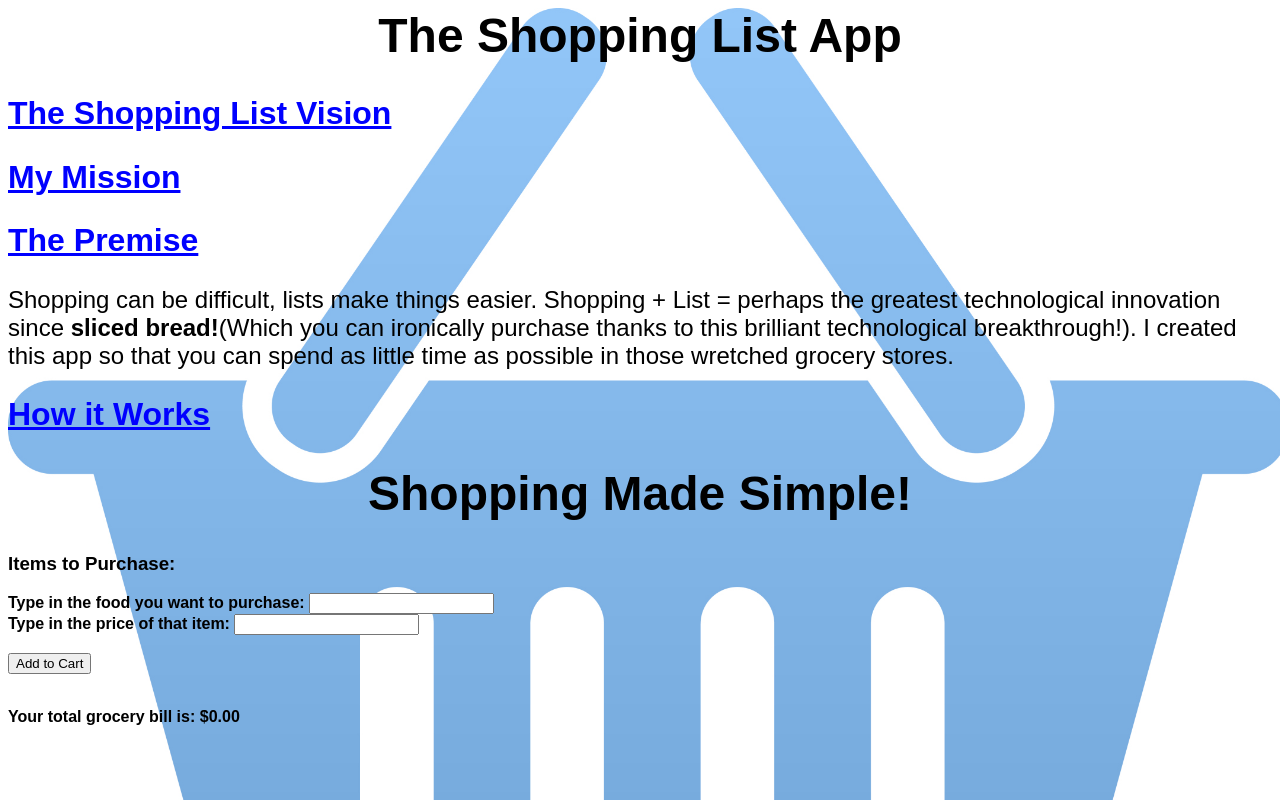
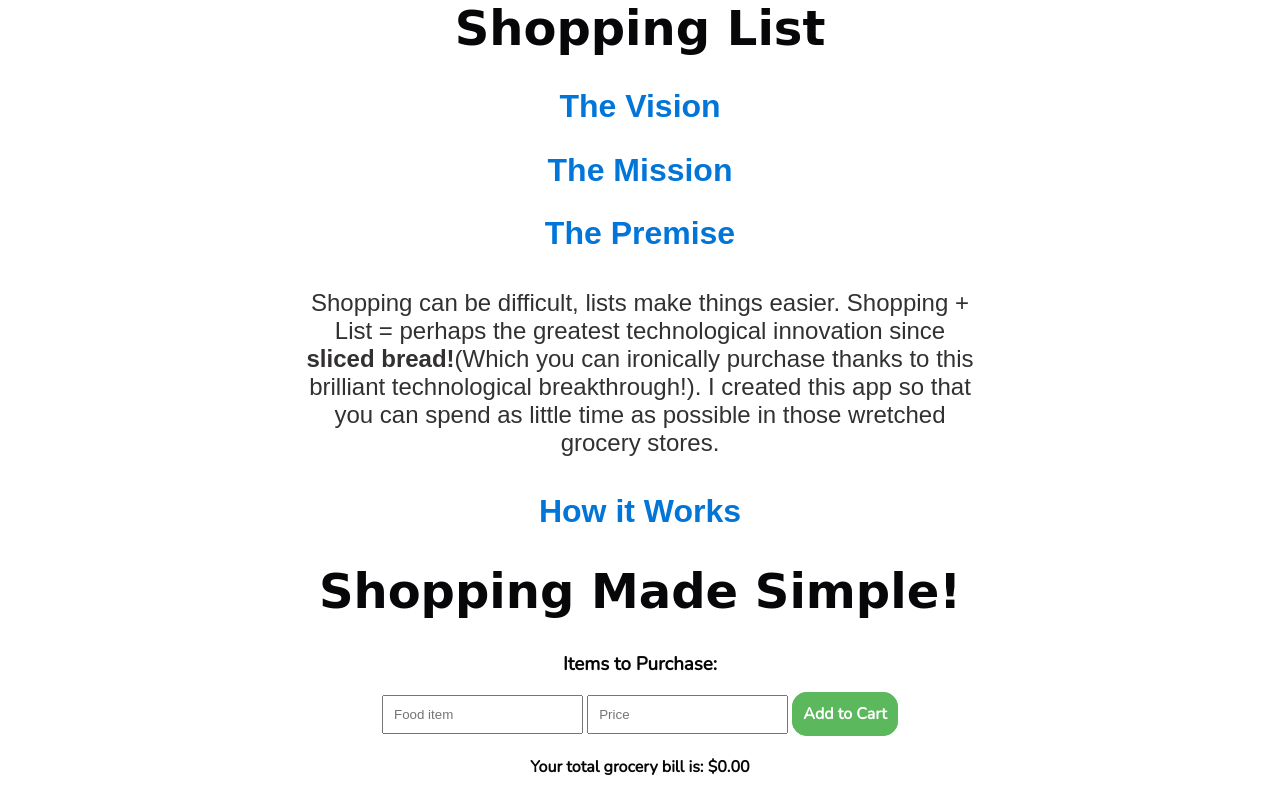
Before and after one commit to ShugKnight24/Shopping_List, a plain HTML site: page index.html in a window 1280 px wide. Both pictures are taken after a click on the element "The Premise". Drawn offline with nearby package versions, Linux system fonts and the light colour scheme; a web font is replaced by a local one.

Commit message:
Updated index.html, updated styles, changed vanilla js to jQuery, added README.md, renamed files, refactored old code.

```diff
--- a/index.html
+++ b/index.html
@@ -3,60 +3,56 @@
 	<meta charset="UTF-8">
 	<meta name="viewport" content="width=device-width, initial-scale=1.0">
 	<meta http-equiv="X-UA-Compatible" content="ie=edge">
-  <link rel="stylesheet" href="styles.css">
-  <title>Weekly Shopping List</title>
+	<link href="https://fonts.googleapis.com/css?family=Happy+Monkey|Nunito" rel="stylesheet">
+	<link rel="stylesheet" href="style.css">
+	<title>Shopping List</title>
 </head>
 <body>
-  <div id="background-image">
-    <img class="basket" src="images/shoppingBasket.jpg"/>
+	<div id="container">
+		<h1 id="header">Shopping List</h1>
 		<div id="accordion">
-        <h1>The Shopping List App</h1>
-          <h2>The Shopping List Vision</h2>
-          <div id="collapse1">
-            <p>Are you the type of person who struggles in a grocery store? Does the pressure of standing in long aisles of food weight down on you? Have you ever walked in to buy something specfic and walked out with more items than you anticipated? Fear not! Statistics that probably don't exist and definitely cannot be verified say that you are not alone.</p>
+			<h2 id="accordion-title-1">The Vision</h2>
+			<!-- Collapse1 to be open on default -->
+			<div id="collapse-1">
+				<p>Are you the type of person who struggles in a grocery store? Does the pressure of standing in long aisles of food weigh down on you? Have you ever walked in to buy something specfic and walked out with more items than you anticipated? Fear not! Statistics that probably don't exist and definitely cannot be verified say that you are not alone.</p>
 			</div>
-          <h2>My Mission</h2>
-          <div id="collapse2">
+			<h2 id="accordion-title-2">The Mission</h2>
+			<div id="collapse-2" class="hidden">
 				<p>Does that resonate with you? If it doesn't, you are just far, far superior to the rest of us and don't belong on this web app. If it does, I have dedicated my life to helping people like you. I myself hate grocery stores. Get me Amazon Fresh, and I'll be happy, but for now, these monolithic organizations persist, and we must go there for sustenance. Fear not! There is an app for that!</p>
 			</div>
-          <h2>The Premise</h2>
-          <div id="collapse3">
+			<h2 id="accordion-title-3">The Premise</h2>
+			<div id="collapse-3" class="hidden">
 				<p>Shopping can be difficult, lists make things easier. Shopping + List = perhaps the greatest technological innovation since <b>sliced bread!</b>(Which you can ironically purchase thanks to this brilliant technological breakthrough!). I created this app so that you can spend as little time as possible in those wretched grocery stores.</p>
 			</div>
-          <h2>How it Works</h2>
-          <div id="collapse4">
+			<h2 id="accordion-title-4">How it Works</h2>
+			<div id="collapse-4" class="hidden">
 				<p>There is a form below that you can use to enter the food and price of the item you would like to purchase, and my program will do all of the work. It will generate a list for you, add up the prices those items for you!</p>
 			</div>
-        <div id="shoppingForm"
-          <fieldset>
+		</div>
+		<div id="shopping-list-form">
 			<h1>Shopping Made Simple!</h1>
 			<h3>Items to Purchase:</h3>
-              <label class="food" for="text">Type in the food you want to purchase:</label>
-              <input id="foodToAdd" type="text" name="food"/>
-              <br>
-              <label class="price" type="number">Type in the price of that item:</label>
-              <input id="priceToAdd" type="text" name="price"/>
-              <br>
+			<!-- <label class="food" for="text">Food to purchase:</label> -->
+			<input id="food-to-add" type="text" name="food" placeholder="Food item">
+			<!-- <label class="price" type="number">Price of the item:</label> -->
+			<input id="price-to-add" type="text" name="price" placeholder="Price">
 			<!--  <label class="quant" for="number">Type in the quantity of that item:</label>
 			<input id="quantToAdd" type="text" value="1" name="numberToAdd"/> -->
-              <br>
-              <button type="button" onClick="addGroceries(); return false" Name="addToList">Add to Cart</button>
-          </fieldset>
+			<a id="add-groceries" Name="add-to-list">Add to Cart</a>
 		</div>
-        <br>
-        <ul id="growingFoodList">
+		<div id="lists-container">
+			<ul id="growing-food-list">
 
 			</ul>
-
-        <ul id="growingPriceList">
+			<ul id="growing-price-list">
 
 			</ul>
-
-        <div id="totalPrice">
+		</div>
+		<div id="total-price">
 
 		</div>
 	</div>
-  </div>
-<script type="text/javascript" src="scripts.js"></script>
+	<script src="https://ajax.googleapis.com/ajax/libs/jquery/1.12.0/jquery.min.js"></script>
+	<script src="script.js"></script>
 </body>
 </html>
--- /dev/null
+++ b/script.js
@@ -0,0 +1,148 @@
+$(document).ready(function(){
+
+	'use strict';
+
+	var $accordion = $('#accordion'),
+		$accordionTitle1 = $('#accordion-title-1'),
+		$accordionTitle2 = $('#accordion-title-2'),
+		$accordionTitle3 = $('#accordion-title-3'),
+		$accordionTitle4 = $('#accordion-title-4'),
+		$accordionLinks = $('#accordion').children('h2');
+
+	$accordionTitle1.on('click', function() {
+
+		var $collapse1 = $('#collapse-1');
+
+		if ($collapse1.hasClass('hidden')) {
+
+			$accordion.children('div').addClass('hidden');
+
+			$collapse1.removeClass('hidden');
+
+		} else {
+
+			$collapse1.addClass('hidden');
+
+		}
+
+	});
+
+	$accordionTitle2.on('click', function() {
+
+		var $collapse2 = $('#collapse-2');
+
+		if ($collapse2.hasClass('hidden')) {
+
+			$accordion.children('div').addClass('hidden');
+
+			$collapse2.removeClass('hidden');
+
+		} else {
+
+			$collapse2.addClass('hidden');
+
+		}
+
+	});
+
+	$accordionTitle3.on('click', function() {
+
+		var $collapse3 = $('#collapse-3');
+
+		if ($collapse3.hasClass('hidden')) {
+
+			$accordion.children('div').addClass('hidden');
+
+			$collapse3.removeClass('hidden');
+
+		} else {
+
+			$collapse3.addClass('hidden');
+
+		}
+
+	});
+
+	$accordionTitle4.on('click', function() {
+
+		var $collapse4 = $('#collapse-4');
+
+		if ($collapse4.hasClass('hidden')) {
+
+			$accordion.children('div').addClass('hidden');
+
+			$collapse4.removeClass('hidden');
+
+		} else {
+
+			$collapse4.addClass('hidden');
+
+		}
+
+	});
+
+	// Create on click functions for all accordion titles
+
+	// Begin Shopping List Stuff
+	var $totalPrice = $('#total-price'),
+		shoppingList = [],
+		total = 0.00;
+
+	// Make total display initially
+	$totalPrice.html('Your total grocery bill is: $' + total.toFixed(2));
+
+	$('#add-groceries').on('click', function(){
+
+		addGroceries();
+
+	});
+
+	// Target the form to add items, price, and their quantity
+	function addGroceries(){
+
+		var $growingFoodList = $('#growing-food-list'),
+			$growingPriceList = $('#growing-price-list'),
+			$totalPrice = $('#total-price'),
+			newItem = $('#food-to-add').val(),
+			newPrice = $('#price-to-add').val(),
+			newQuantity = $('#quantity-to-add').val();
+
+		// Validate that newItem is not null
+		if (newItem === '') {
+
+			alert('Please enter a name for the item you are buying');
+
+		}
+
+		// Validate that newPrice is not null
+		if (newPrice === '') {
+
+			alert('Please enter a price for the item you are buying');
+
+		}
+
+		if (newPrice < 0) {
+
+			alert('The price must be positive');
+
+		} else if ($.isNumeric(newPrice)) {
+
+			// Add <li> to #growing-food-list
+			$growingFoodList.append('<li>' + newItem + ' is</li>');
+
+			// Add <li> to #growingPriceList
+			$growingPriceList.append('<li>' + '$' + newPrice + '</li>');
+
+			// Continuously update the total everytime a new item is added
+			total += parseFloat(newPrice);
+			$totalPrice.html('Total price: $' + total.toFixed(2));
+
+		} else {
+
+			alert('Please enter a valid number');
+
+		}
+
+	}
+
+});
--- a/scripts.js
+++ /dev/null
@@ -1,48 +0,0 @@
-// Playing with the concept of an accordion in Javascript
-// Have it set to manipulate the h2 and their child <p> through DOM
-
-accoridon = document.getElementById("accordion");
-titles = accordion.getElementsByTagName("h2");
-
-// I use a for loop to check on the length of the h2 class.
-for (i=0; i<titles.length;i++){
-  titles[i].addEventListener("click", displayAccordion);
-}
-
-function displayAccordion(){
-  content = this.nextSibling.nextSibling;
-
-  if (content.style.display != "block"){
-    content.style.display = "block";
-  } else {
-    content.style.display = "none";
-  }
-}
-
-// Begin Shopping List Stuff
-var shoppingList = [];
-var total = 0.00
-
-// Make Total display initially
-document.getElementById('totalPrice').innerHTML = ("Your total grocery bill is: $" + total.toFixed(2));
-
-// Target the form to add items, price, and their quantity
-function addGroceries(){
-	var newItem = document.getElementById("foodToAdd").value;
-	var newPrice = document.getElementById("priceToAdd").value;
-//  var newQuant = document.getElementById("quantToAdd").value;
-
-// Add <li> to #growingFoodList
-  document.getElementById("growingFoodList").innerHTML += "<li>" + newItem + "</li>";
-  // Was overwriting the former with the latter. Need to figure this out
-	// growingFoodList.innerHTML = newItem;
-
-// Add <li> to #growingPriceList
-	document.getElementById("growingPriceList").innerHTML += "<li>" + "$" + newPrice + "</li>";
-	// Was overwriting the former with the latter. Need to figure this out
-  //growingPriceList.innerHTML = newPrice;
-
-// Continuously update the total everytime a new item is added
-total += Number(newPrice);
-    document.getElementById("totalPrice").innerHTML = ("Your total grocery bill is: $" + total.toFixed(2));
-}
--- /dev/null
+++ b/style.css
@@ -0,0 +1,103 @@
+body {
+	font-family: 'Nunito', sans-serif;
+	color: #07070A;
+	margin: 0;
+	padding: 0;
+	box-sizing: border-box;
+}
+
+ul {
+	-webkit-margin-before: 0;
+	-webkit-margin-after: 0;
+	-webkit-padding-start: 0;
+}
+
+#container {
+	text-align: center;
+	max-width: 1440px;
+	margin: 0 auto;
+}
+
+#header {
+	font-family: 'Happy Monkey', cursive;
+	font-size: 3rem;
+}
+
+#accordion {
+	margin: 0 auto;
+	max-width: 768px;
+	font-family: sans-serif;
+}
+
+#accordion h2 {
+	font-size: 2rem;
+	color: #0275d8;
+	cursor: pointer;
+}
+
+#accordion h2:hover {
+	color: #025aa5;
+}
+
+#collapse-1,
+#collapse-2,
+#collapse-3,
+#collapse-4 {
+	font-size: 1.5rem;
+	color: 323031;
+}
+
+#collapse-1.hidden,
+#collapse-2.hidden,
+#collapse-3.hidden,
+#collapse-4.hidden {
+	display: none;
+}
+
+#collapse-1 p,
+#collapse-2 p,
+#collapse-3 p,
+#collapse-4 p {
+	padding: 10px 50px;
+}
+
+#shopping-list-form {
+	margin: 0 auto;
+	max-width: 768px;
+	font-weight: bold;
+}
+
+#shopping-list-form h1 {
+	font-family: 'Happy Monkey', cursive;
+	font-size: 3rem;
+}
+
+#food-to-add,
+#price-to-add {
+	padding: 10px;
+}
+
+#add-groceries {
+	padding: 10px;
+	border-radius: 15px;
+	color: #fff;
+	background-color: #5cb85c;
+	border: 1px solid #5cb85c;
+}
+
+#add-groceries:hover {
+	background-color: #449d44;
+	border-color: #419641;
+}
+
+#growing-food-list,
+#growing-price-list,
+#total-price {
+	font-weight: bold;
+	list-style-type: none;
+}
+
+#growing-food-list,
+#growing-price-list {
+	display: inline-block;
+}
--- a/styles.css
+++ /dev/null
@@ -1,42 +0,0 @@
-.basket {
-  width: 100%;
-  height: auto;
-  position: absolute;
-}
-
-#accordion {
-  position: relative;
-  width: 100%;
-  font-family: sans-serif;
-}
-
-#accordion h1 {
-  font-size: 3em;
-  text-align: center;
-}
-
-#accordion h2 {
-  font-size: 2em;
-  text-decoration: underline;
-  color: blue;
-}
-
-#accordion h2:hover {
-  color:red;
-}
-
-#collapse1, #collapse2, #collapse3, #collapse4{
-  display: none;
-  font-size: 1.5em;
-}
-
-#shoppingForm {
-  text-align: left;
-  font-weight: bold;
-}
-
-#growingFoodList, #growingPriceList, #totalPrice {
-  color: black;
-  font-weight: bold;
-  text-align: left;
-}
```
Also changed, not shown: img/shopping_basket.jpg (renamed from images/shoppingBasket.jpg), 1 other file. Lines whose indentation alone changed are shown as unchanged.
